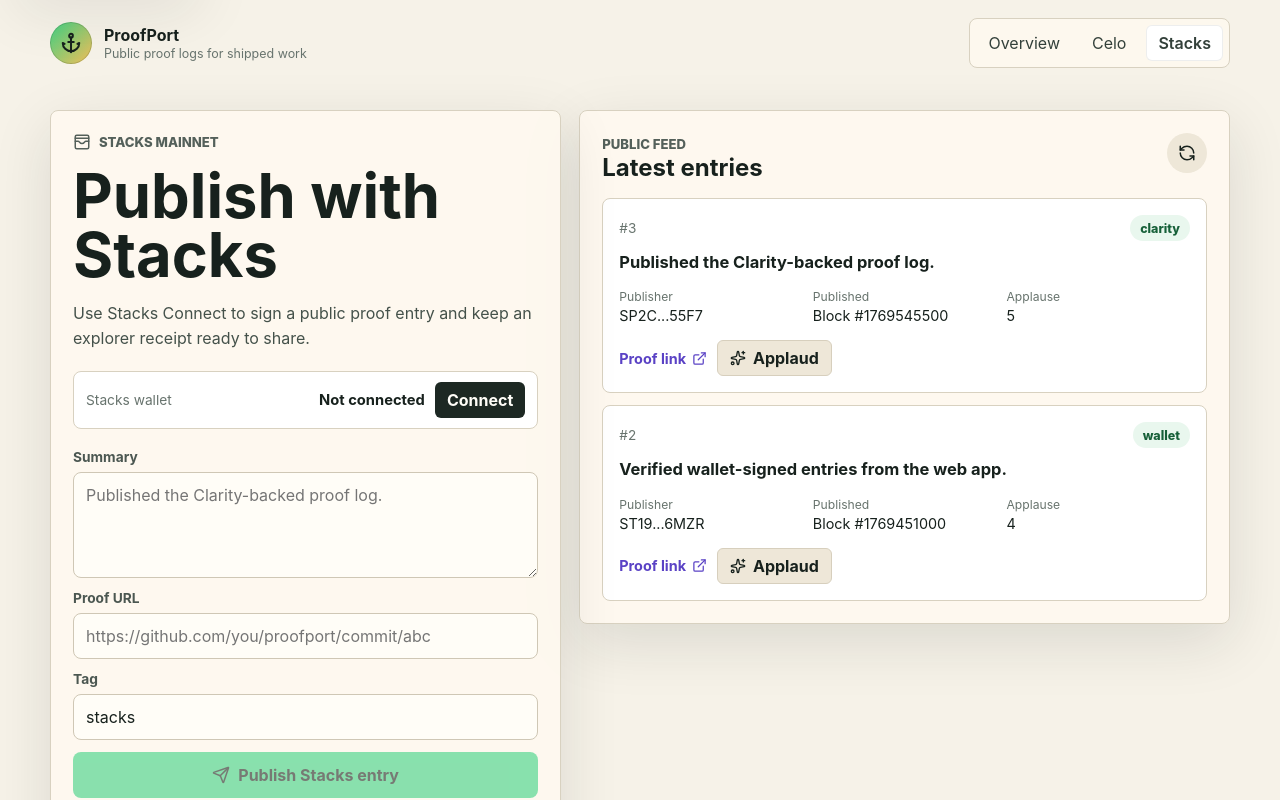
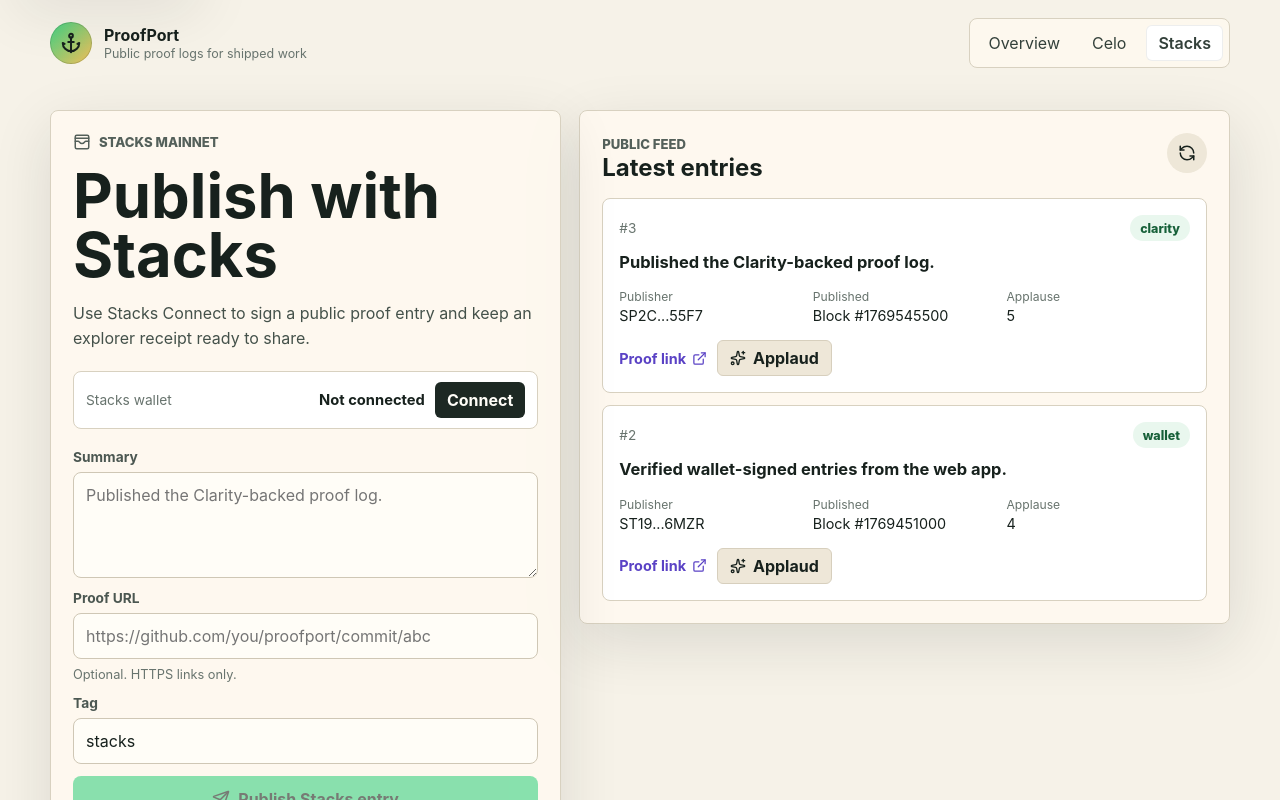
Before and after one commit to debbyyaze/proofport-v2, a Next.js app: page /stacks in a window 1280 px wide. Shown: the top 800 px of the page. Built offline with nearby package versions, Linux system fonts and the light colour scheme; no server answers.

Commit message:
Clarify proof URL requirements

```diff
--- a/app/globals.css
+++ b/app/globals.css
@@ -650,6 +650,12 @@
   font-weight: 720;
 }
 
+.field-hint {
+  color: var(--muted);
+  font-size: 0.8rem;
+  line-height: 1.4;
+}
+
 .ship-form input,
 .ship-form textarea {
   width: 100%;
--- a/components/celo-console.tsx
+++ b/components/celo-console.tsx
@@ -348,7 +348,11 @@
               autoCorrect="off"
               spellCheck={false}
               placeholder="https://github.com/you/proofport/pull/1"
+              aria-describedby="celo-proof-url-hint"
             />
+            <small className="field-hint" id="celo-proof-url-hint">
+              Optional. HTTPS links only.
+            </small>
           </label>
           <label>
             <span>Tag</span>
--- a/components/stacks-console.tsx
+++ b/components/stacks-console.tsx
@@ -340,7 +340,11 @@
               autoCorrect="off"
               spellCheck={false}
               placeholder="https://github.com/you/proofport/commit/abc"
+              aria-describedby="stacks-proof-url-hint"
             />
+            <small className="field-hint" id="stacks-proof-url-hint">
+              Optional. HTTPS links only.
+            </small>
           </label>
           <label>
             <span>Tag</span>
```
